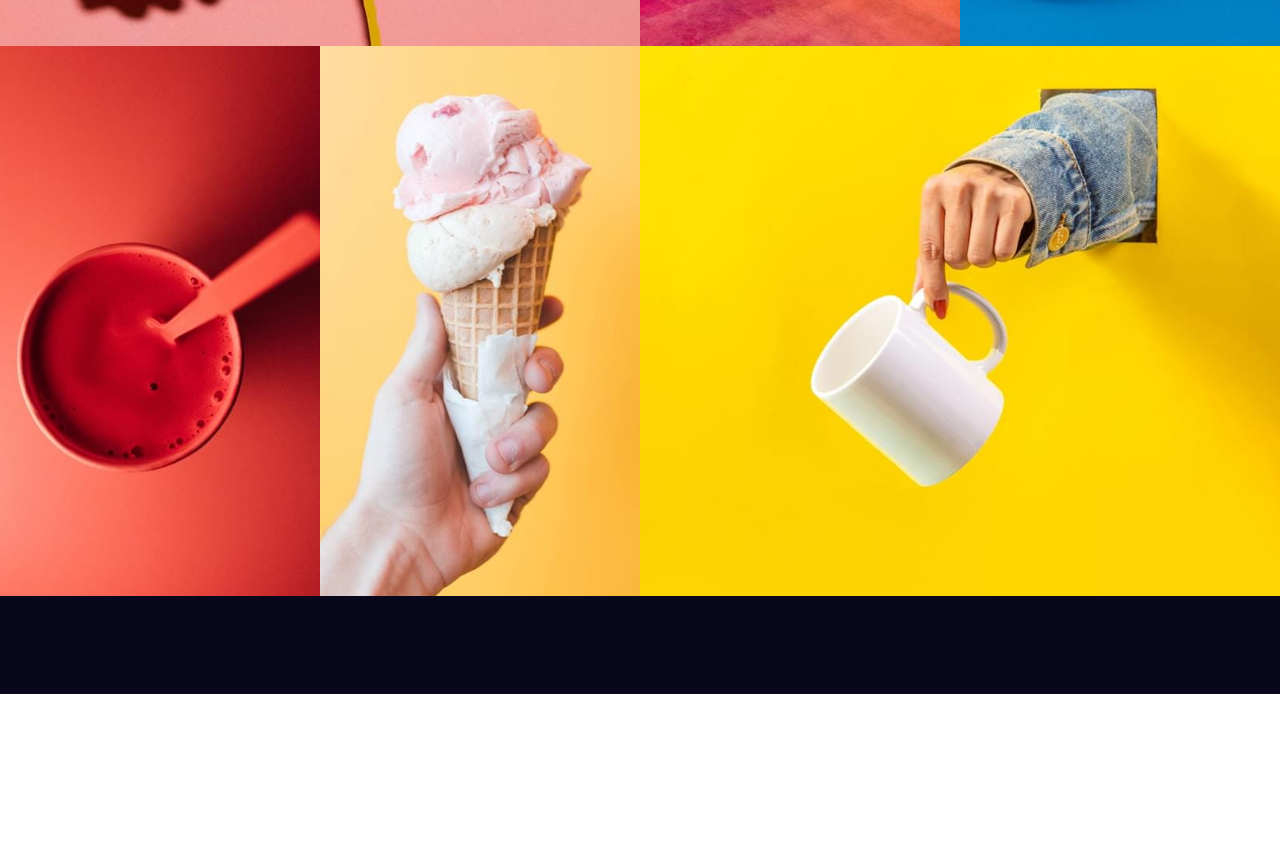
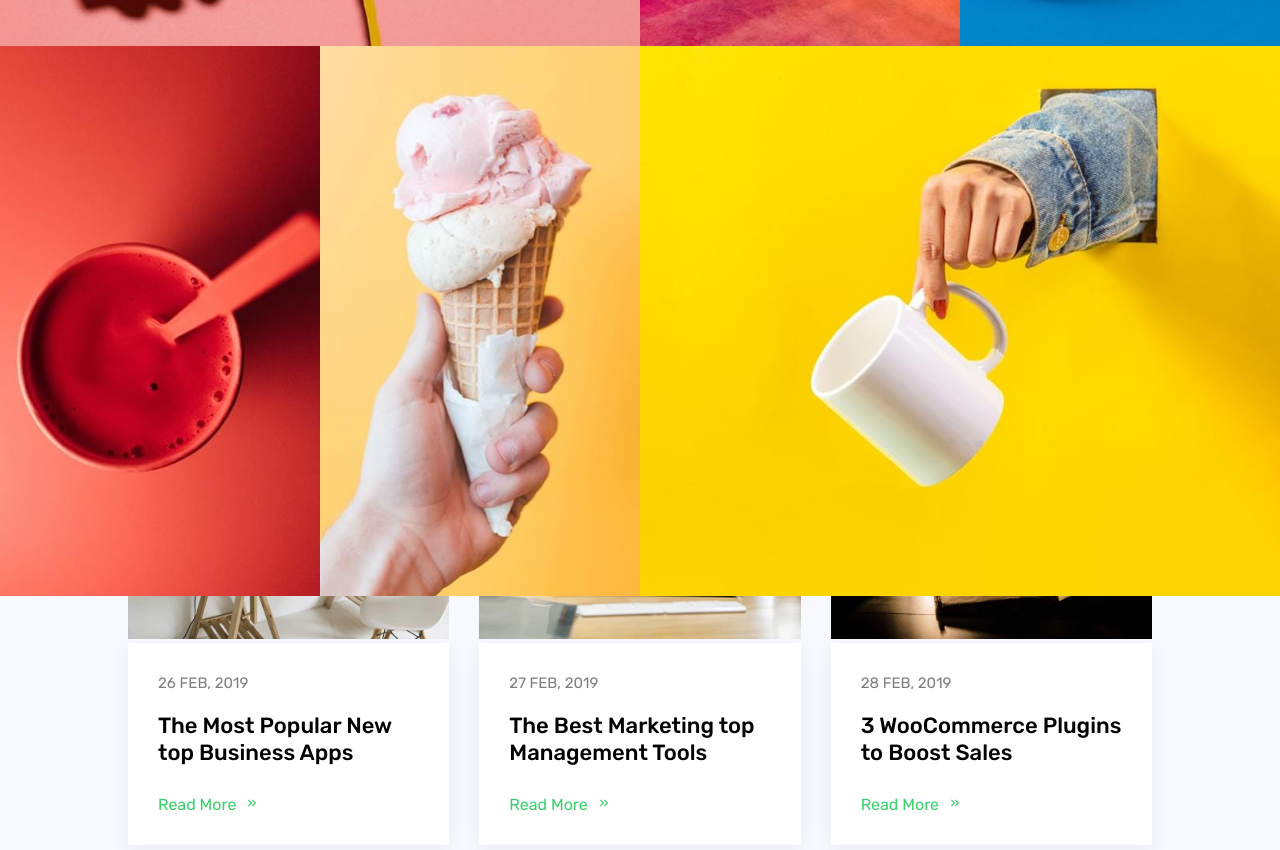
Before and after one commit to dong-geon-Lee/Toy-React-Project, a React (Create React App) app in the folder website-app/: page / in a window 1280 px wide. Shown: the part 5260-6110 px from the top of the page. Before the commit the page ends 5954 px from the top, so only its background shows below. Built offline with nearby package versions, Linux system fonts and the light colour scheme.

Commit message:
blog completed

```diff
--- a/website-app/src/App.css
+++ b/website-app/src/App.css
@@ -489,7 +489,8 @@ h3 {
 .work {
   background-color: #08071c;
   padding: 40px 0;
-  height: 170vh;
+  /* 170vh */
+  height: 100vh;
 }
 
 .work .heading {
@@ -634,3 +635,33 @@ h3 {
   right: 160px;
 }
 /* ----------- Work  -------------- */
+
+/* ----------- Blog  -------------- */
+.blog .heading {
+  text-align: center;
+}
+
+.blog .text {
+  margin: 0;
+}
+
+.blog span {
+  opacity: 0.5;
+  font-size: 15px;
+}
+
+.blog h2 {
+  margin: 20px 0;
+}
+
+.blog a {
+  color: #38d16a;
+  display: block;
+  line-height: 20px;
+}
+
+.blog a .icon {
+  padding-top: 10px;
+}
+
+/* ----------- Blog  -------------- */
--- /dev/null
+++ b/website-app/src/components/home/blog/Blog.jsx
@@ -0,0 +1,38 @@
+import React from "react";
+import Blogdata from "./Blogdata";
+import { KeyboardDoubleArrowRight } from "@mui/icons-material";
+
+const Blog = () => {
+  return (
+    <>
+      <section className="blog services">
+        <div className="container topMargin">
+          <div className="heading">
+            <h3>LATEST BLOG</h3>
+            <h1>Read Inspirational Story Every Week</h1>
+          </div>
+
+          <div className="contain grid topMargin">
+            {Blogdata.map((val) => (
+              <div className="box">
+                <div className="img">
+                  <img src={val.cover} alt="" />
+                </div>
+
+                <div className="text">
+                  <span>{val.date}</span>
+                  <h2>{val.title}</h2>
+                  <a href="/">
+                    Read More <KeyboardDoubleArrowRight className="icon" />
+                  </a>
+                </div>
+              </div>
+            ))}
+          </div>
+        </div>
+      </section>
+    </>
+  );
+};
+
+export default Blog;
--- /dev/null
+++ b/website-app/src/components/home/blog/Blogdata.js
@@ -0,0 +1,25 @@
+const Blogdata = [
+  {
+    id: 1,
+    date: "26 FEB, 2019",
+    title: "The Most Popular New top Business Apps",
+    cover: "./assets/blog/blog1.jpg",
+    category: "Technology",
+  },
+  {
+    id: 2,
+    date: "27 FEB, 2019",
+    title: "The Best Marketing top Management Tools",
+    cover: "./assets/blog/blog2.jpg",
+    category: "Agency",
+  },
+  {
+    id: 3,
+    date: "28 FEB, 2019",
+    title: "3 WooCommerce Plugins to Boost Sales",
+    cover: "./assets/blog/blog3.jpg",
+    category: "IT",
+  },
+]
+
+export default Blogdata
--- a/website-app/src/components/pageContent/Homepages.jsx
+++ b/website-app/src/components/pageContent/Homepages.jsx
@@ -1,5 +1,6 @@
 import React from "react";
 import About from "../home/about/About";
+import Blog from "../home/blog/Blog";
 import Branding from "../home/Branding";
 import Home from "../home/homes/Home";
 import Service from "../home/services/Service";
@@ -19,6 +20,7 @@ const Homepages = () => {
       <Skill />
       <WrapperOne />
       <Work />
+      <Blog />
     </>
   );
 };
```
